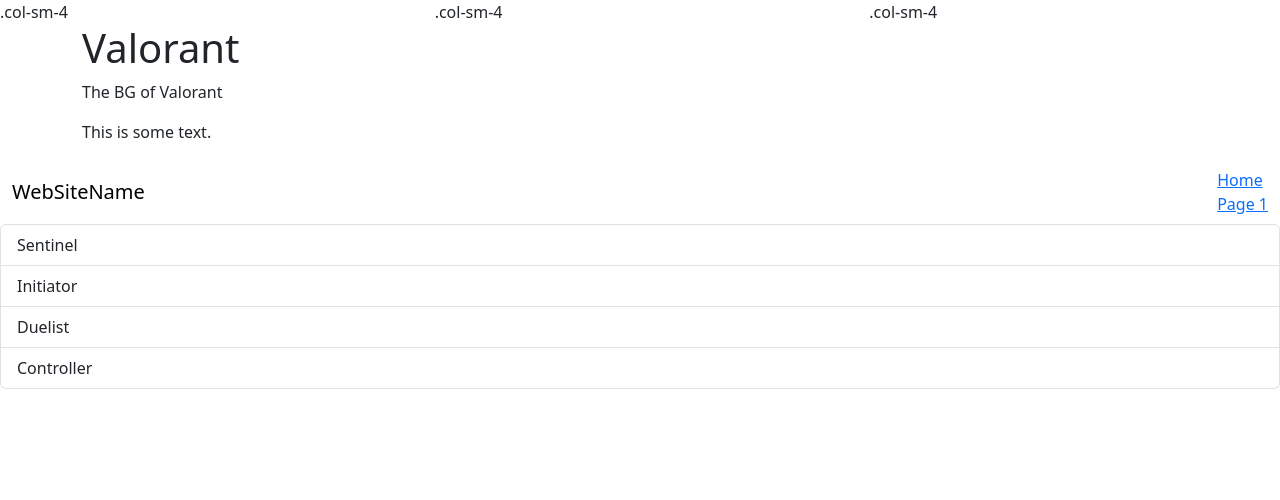
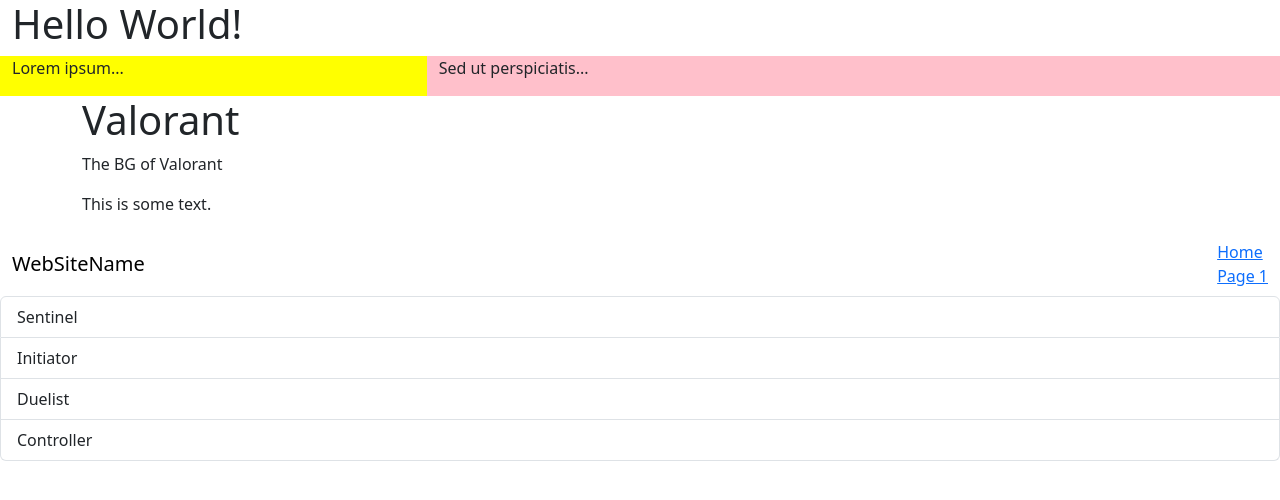
Before and after one commit to Jolie-Wu/Jolie-Wu.github.io, a plain HTML site: page Lab3.html in a window 1280 px wide. Drawn offline with nearby package versions, Linux system fonts and the light colour scheme.

Commit message:
Update Lab3.html

```diff
--- a/Lab3.html
+++ b/Lab3.html
@@ -1,8 +1,13 @@
-
-<div class="row">
-    <div class="col-sm-4">.col-sm-4</div>
-    <div class="col-sm-4">.col-sm-4</div>
-    <div class="col-sm-4">.col-sm-4</div>
+<div class="container-fluid">
+    <h1>Hello World!</h1>
+    <div class="row">
+      <div class="col-sm-3 col-md-6 col-lg-4" style="background-color:yellow;">
+        <p>Lorem ipsum...</p>
+      </div>
+      <div class="col-sm-9 col-md-6 col-lg-8" style="background-color:pink;">
+        <p>Sed ut perspiciatis...</p>
+      </div>
+    </div>
   </div>
 
 <head>
```
